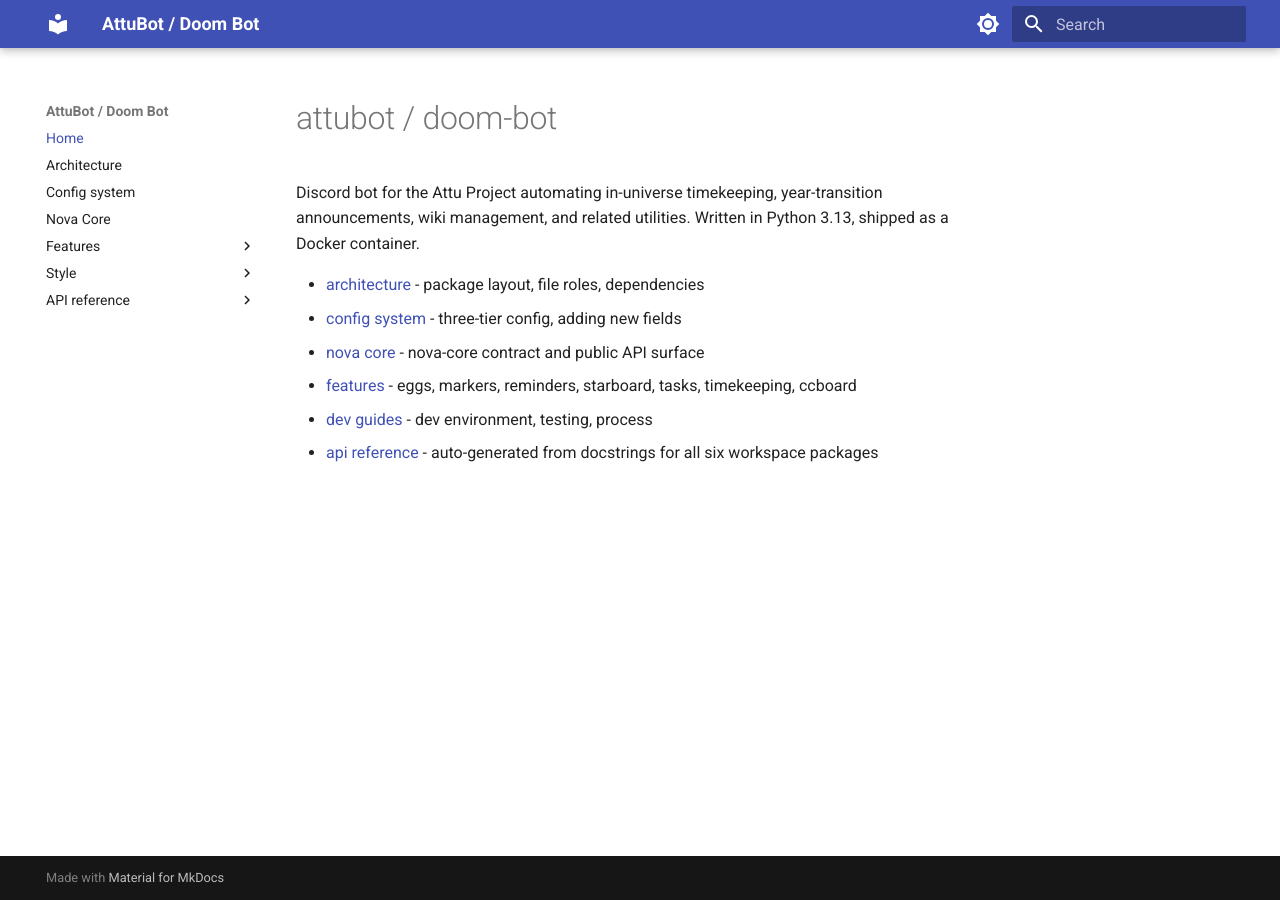
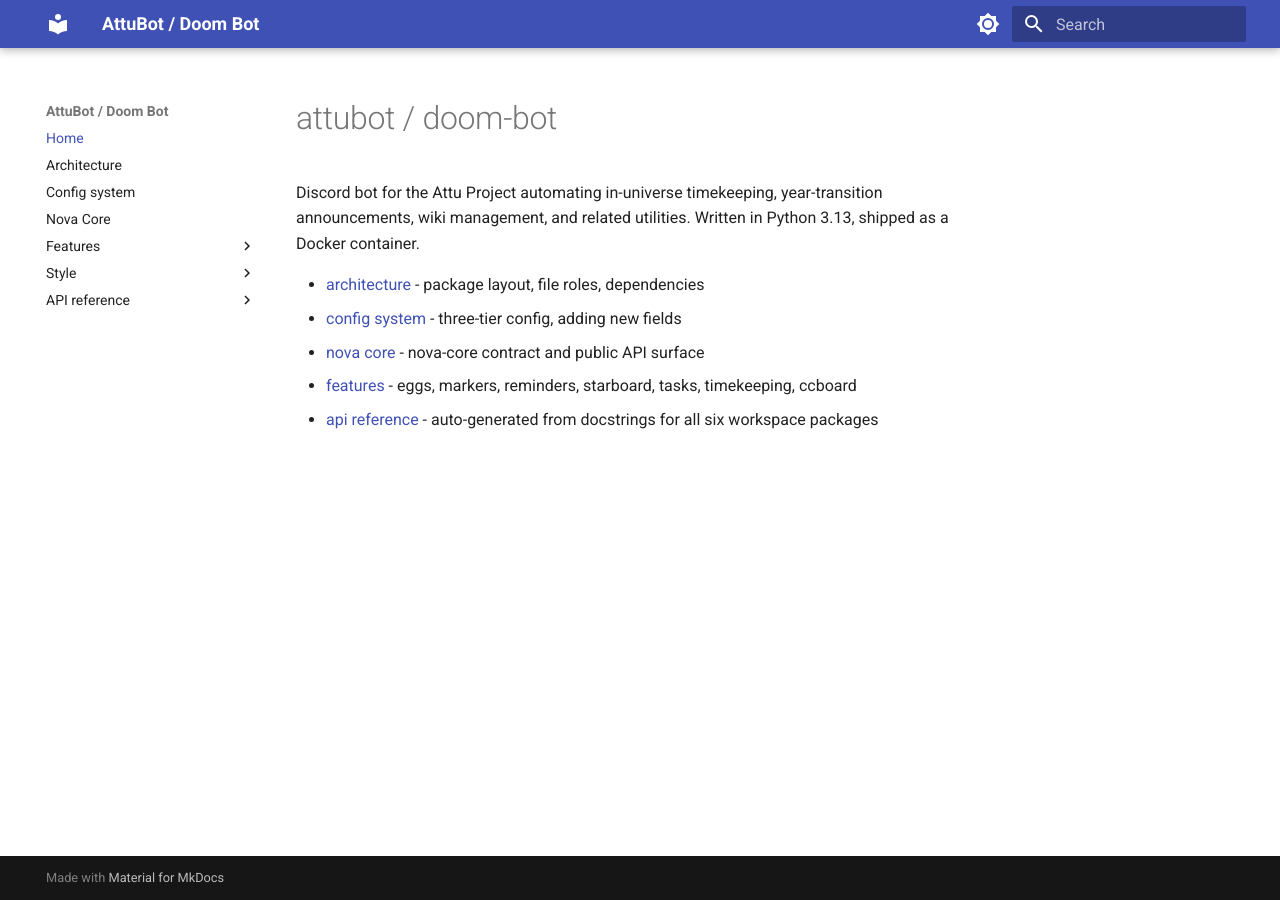
Before and after one commit to jhnhnck/attu-bot, an MkDocs documentation site: the page built from docs/index.md, in a window 1280 px wide. Built offline with MkDocs 1.6.1 and Material for MkDocs 9.7.7, drawn with Linux system fonts in a browser that asks for light colours.

Commit message:
fix(docs): remove stale dev_setup links broken by guide deletion

```diff
--- a/docs/index.md
+++ b/docs/index.md
@@ -6,5 +6,4 @@
 - [config system](config-system.md) - three-tier config, adding new fields
 - [nova core](nova-core.md) - nova-core contract and public API surface
 - [features](features/eggs.md) - eggs, markers, reminders, starboard, tasks, timekeeping, ccboard
-- [dev guides](dev/dev_setup.md) - dev environment, testing, process
 - [api reference](api/nova-core.md) - auto-generated from docstrings for all six workspace packages
```
Also changed, not shown: docs/nova-core.md (+0 -1 lines).
